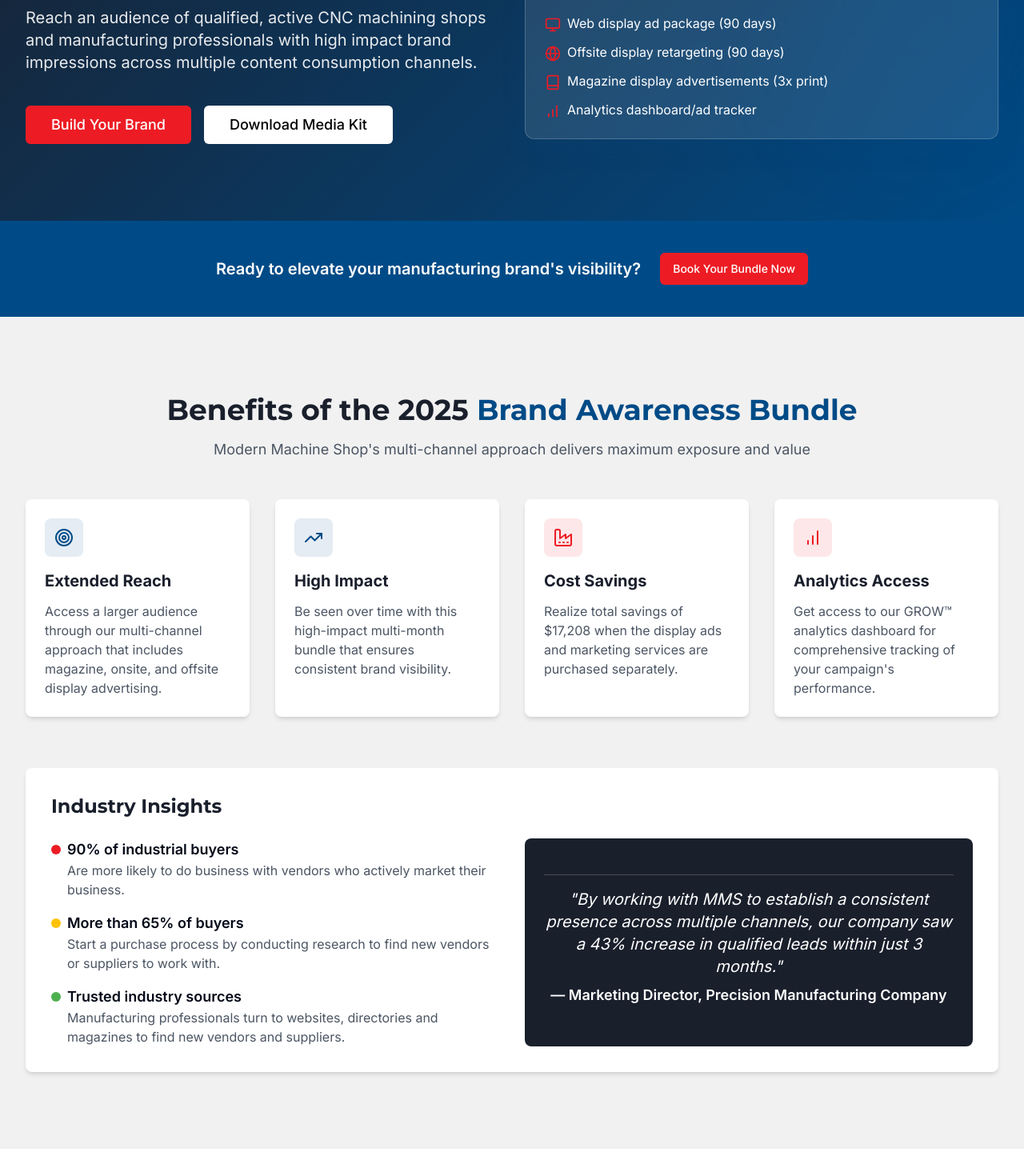
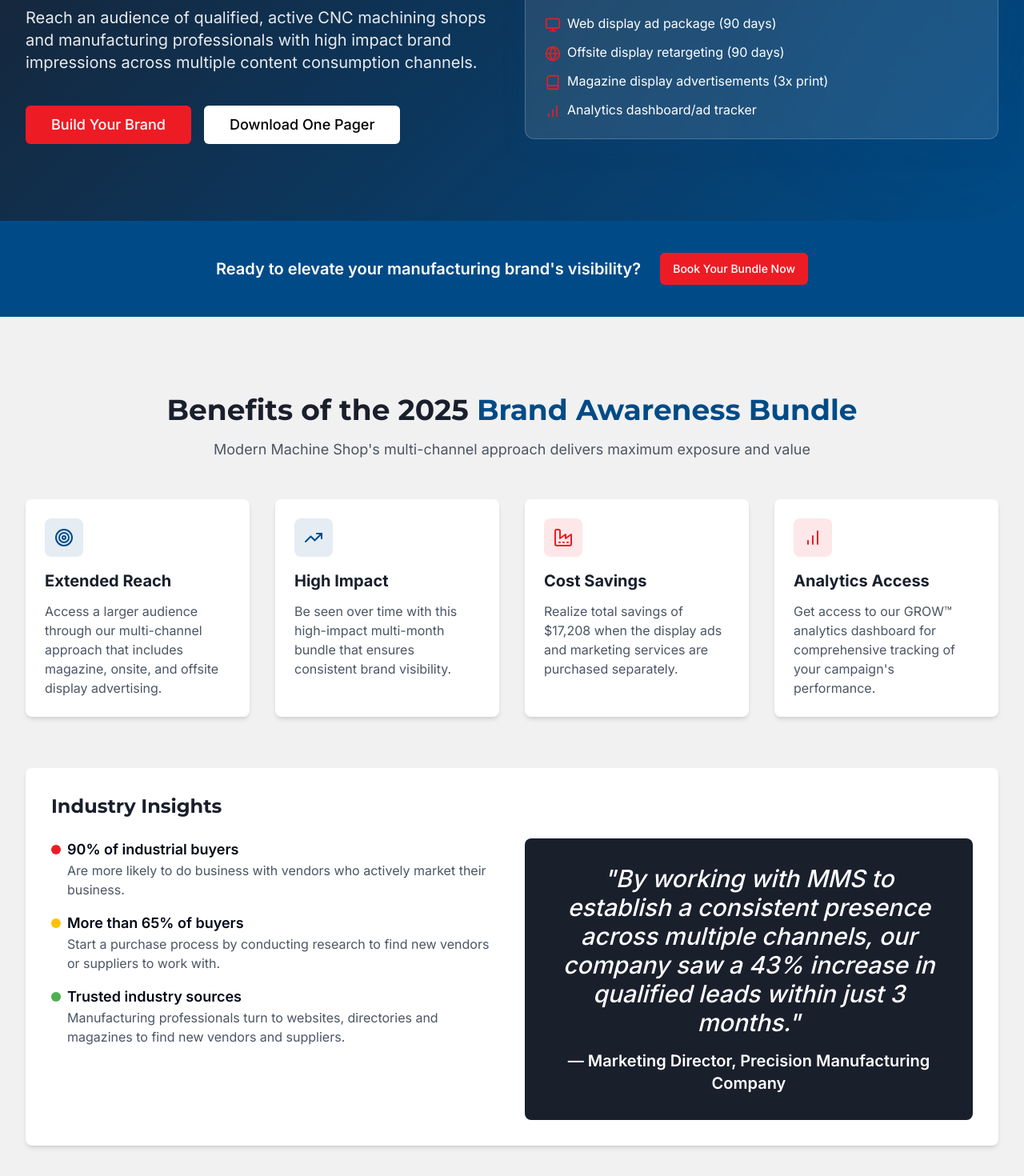
Before and after one commit to PGarder/mms-brand-bundle-lp, a React (Vite) app: page / in a window 1280 px wide. Shown: the part 520-1990 px from the top of the page at 80% size. Built offline with nearby package versions, Linux system fonts and the light colour scheme.

Commit message:
Refactor: Update button text
Update button text based on the provided image.

```diff
--- a/src/components/BenefitsSection.tsx
+++ b/src/components/BenefitsSection.tsx
@@ -1,5 +1,7 @@
+
 import React from 'react';
 import { Factory, Target, TrendingUp, BarChart } from 'lucide-react';
+
 const BenefitsSection = () => {
   return <section id="benefits" className="py-16 md:py-24 bg-mms-lightgray">
       <div className="container mx-auto px-4 md:px-8">
@@ -78,14 +80,10 @@ const BenefitsSection = () => {
               </div>
             </div>
 
-            <div className="bg-mms-darkgray text-white p-6 rounded-lg py-[45px]">
-
-
-
-              <div className="border-t border-white/20 pt-4">
-                <p className="italic text-xl text-center">"By working with MMS to establish a consistent presence across multiple channels, our company saw a 43% increase in qualified leads within just 3 months."</p>
-                <p className="mt-2 font-semibold text-lg text-center">— Marketing Director,
-Precision Manufacturing Company</p>
+            <div className="bg-mms-darkgray text-white p-8 rounded-lg flex items-center">
+              <div className="w-full">
+                <p className="italic text-2xl md:text-3xl text-center leading-snug font-medium">"By working with MMS to establish a consistent presence across multiple channels, our company saw a 43% increase in qualified leads within just 3 months."</p>
+                <p className="mt-4 font-semibold text-xl text-center">— Marketing Director, Precision Manufacturing Company</p>
               </div>
             </div>
           </div>
@@ -93,4 +91,5 @@ Precision Manufacturing Company</p>
       </div>
     </section>;
 };
+
 export default BenefitsSection;
--- a/src/components/HeroSection.tsx
+++ b/src/components/HeroSection.tsx
@@ -40,6 +40,15 @@ const HeroSection = () => {
     document.getElementById('book-meeting')?.scrollIntoView({ behavior: 'smooth' });
   };
 
+  const downloadOnePager = () => {
+    const link = document.createElement('a');
+    link.href = '/lovable-uploads/2130a2ac-31f0-442f-b493-018b21fa399e.png';
+    link.download = 'MMS-2025-Brand-Awareness-Bundle.png';
+    document.body.appendChild(link);
+    link.click();
+    document.body.removeChild(link);
+  };
+
   return (
     <section className="gradient-bg text-white py-16 md:py-24">
       <div className="container mx-auto px-4 md:px-8">
@@ -59,11 +68,16 @@ const HeroSection = () => {
               >
                 Build Your Brand
               </Button>
-              <Button variant="white" className="text-lg py-6 px-8">
-                Download Media Kit
+              <Button
+                variant="white"
+                className="text-lg py-6 px-8"
+                onClick={downloadOnePager}
+              >
+                Download One Pager
               </Button>
             </div>
           </div>
+
           <div className="relative space-y-8">
             <div className="grid grid-cols-1 sm:grid-cols-3 gap-4 mb-8 animate-fade-in">
               <CountUpAnimation end={87500} label="Magazine Subscribers" icon={Users} />
```
